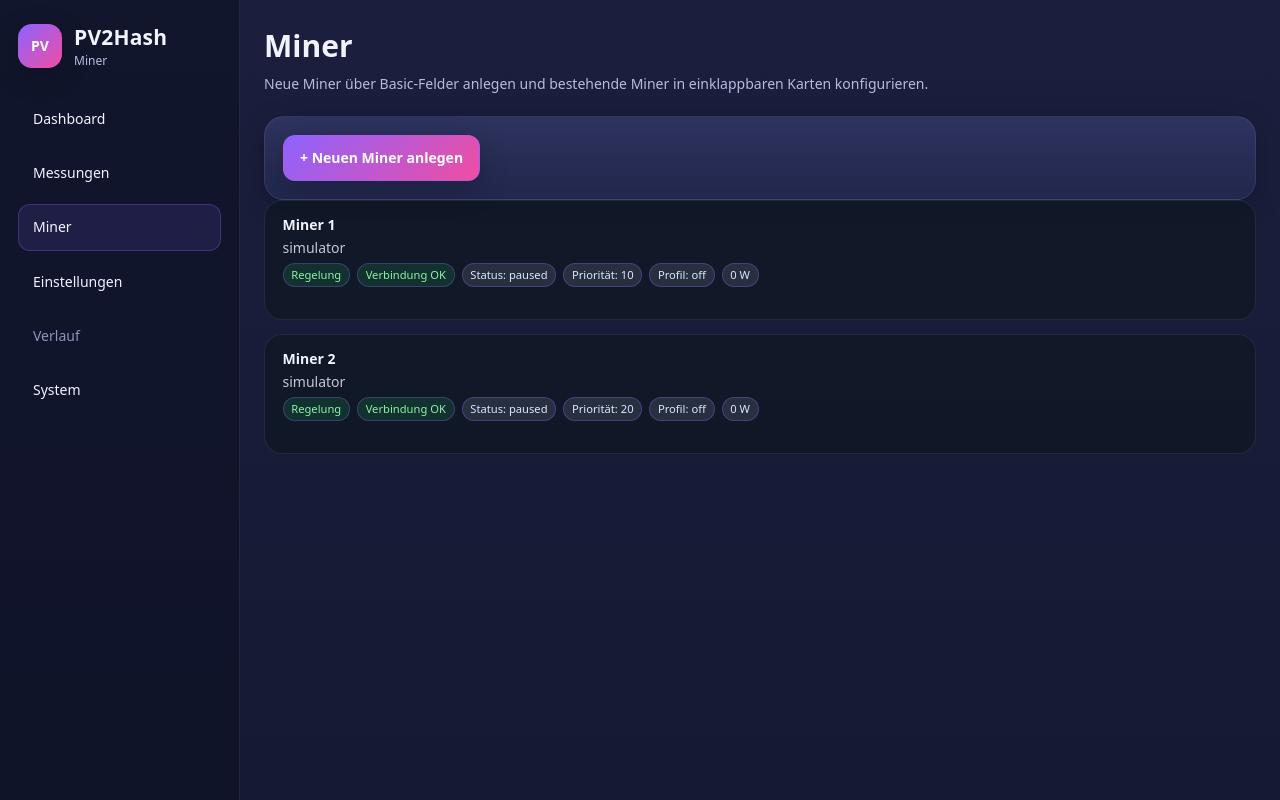
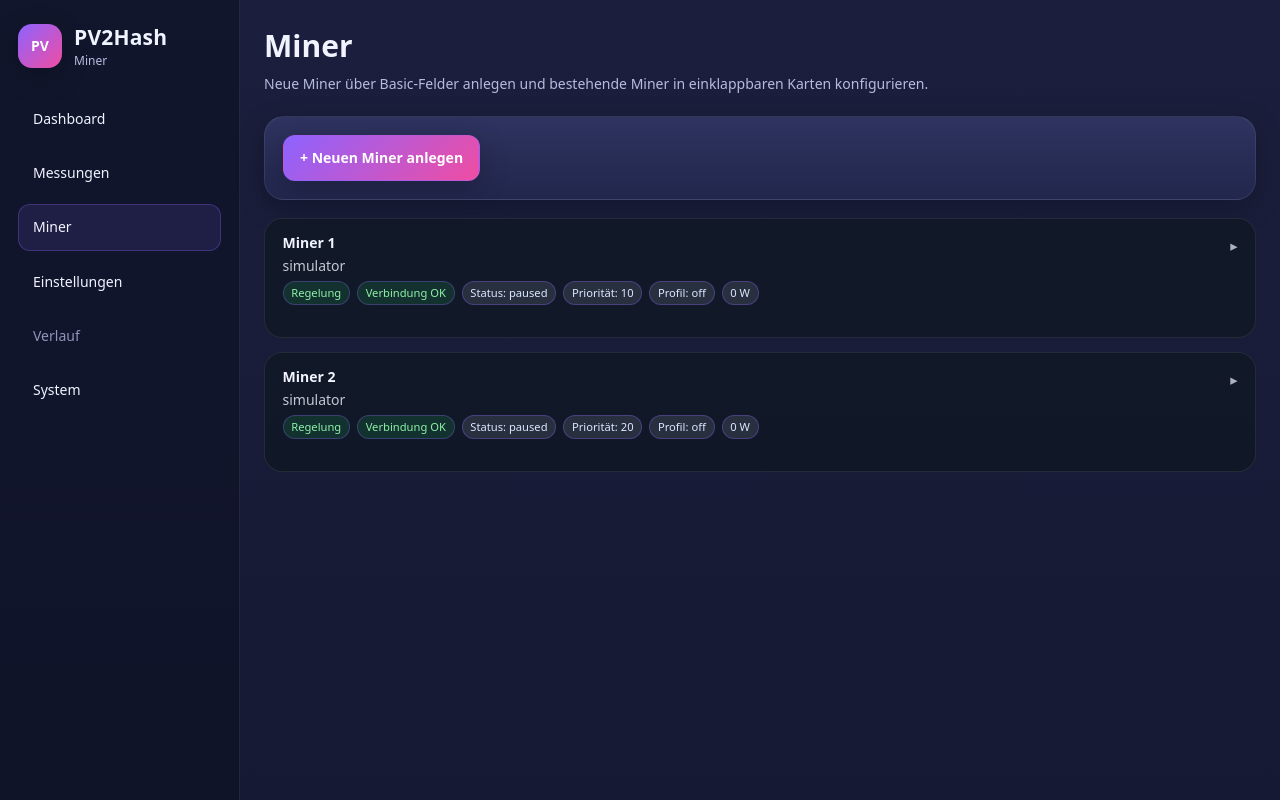
Before and after one commit to phlupp/pv2hash, a FastAPI app: page /miners in a window 1280 px wide. Run offline with FastAPI, Linux system fonts and the light colour scheme; data that the repository does not hold is empty; some libraries are stand-ins or nearby versions.

Commit message:
Improve miner card spacing and expand hint

```diff
--- a/pv2hash/templates/miners.html
+++ b/pv2hash/templates/miners.html
@@ -10,6 +10,10 @@
         .miner-card{border:1px solid rgba(255,255,255,.08);border-radius:18px;background:rgba(17,24,39,.92);margin-bottom:1rem;overflow:hidden}
         .miner-card summary{list-style:none;cursor:pointer;padding:1rem 1.25rem;display:flex;justify-content:space-between;align-items:flex-start;gap:1rem}
         .miner-card summary::-webkit-details-marker{display:none}
+        .miner-card summary::after{content:'▸';flex:0 0 auto;margin-top:.15rem;font-size:1.05rem;opacity:.7;transition:transform .15s ease,opacity .15s ease}
+        .miner-card[open] summary::after{content:'▾';opacity:.9}
+        .miner-card summary:hover::after{opacity:1}
+        .miner-list{margin-top:1.25rem}
         .miner-card-body{padding:0 1.25rem 1.25rem}
         .miner-meta{display:flex;gap:.5rem;flex-wrap:wrap;margin-top:.35rem}
         .pill{display:inline-flex;align-items:center;padding:.2rem .55rem;border-radius:999px;font-size:.8rem;background:rgba(255,255,255,.08)}
@@ -120,7 +124,7 @@
             </div>
         </section>
 
-        <section>
+        <section class="miner-list">
             {% for miner in miners %}
             <details class="miner-card" data-miner-card data-miner-id="{{ miner.id }}" {% if open_miner_id == miner.id %}open{% endif %}>
                 <summary>
```
